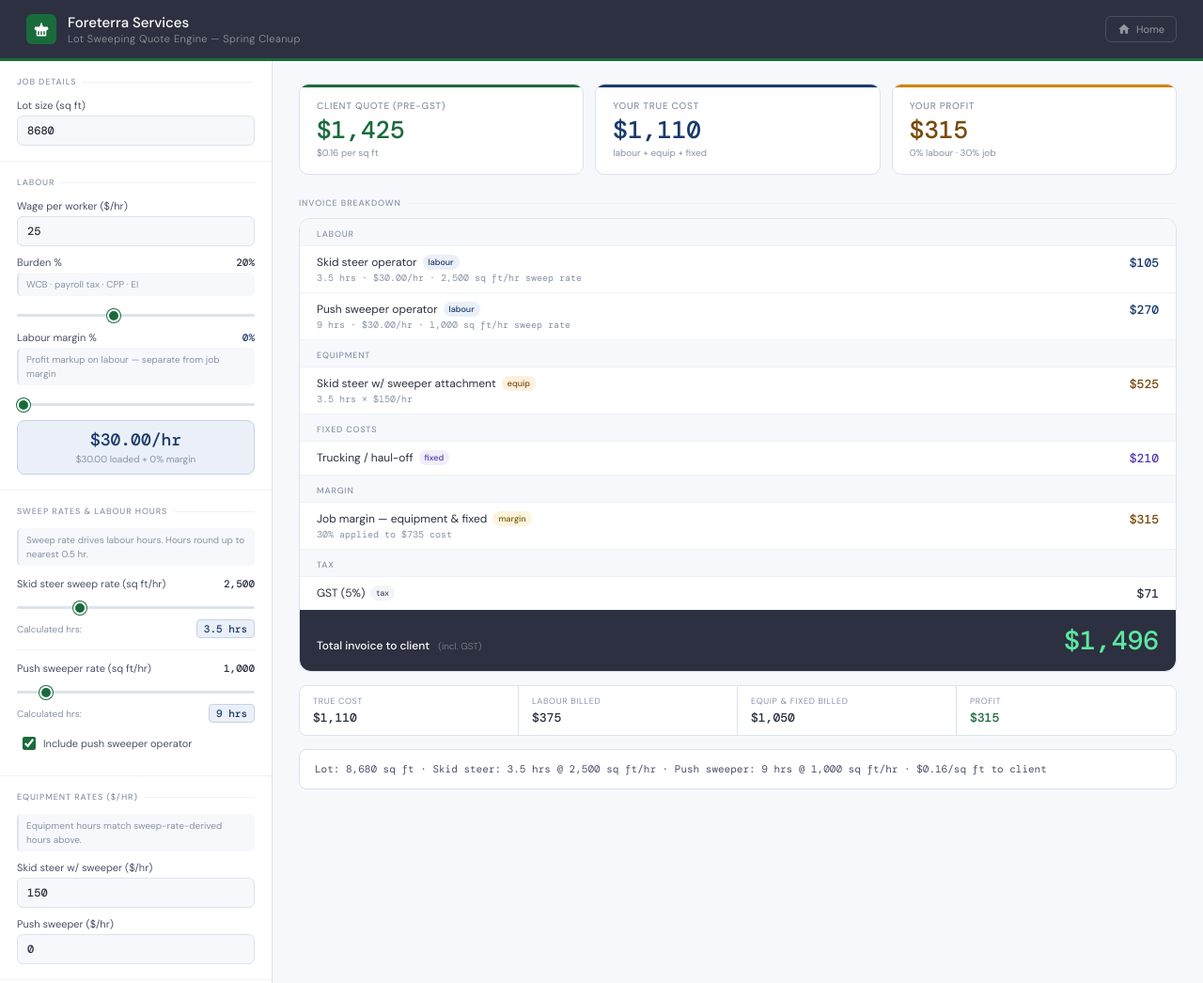
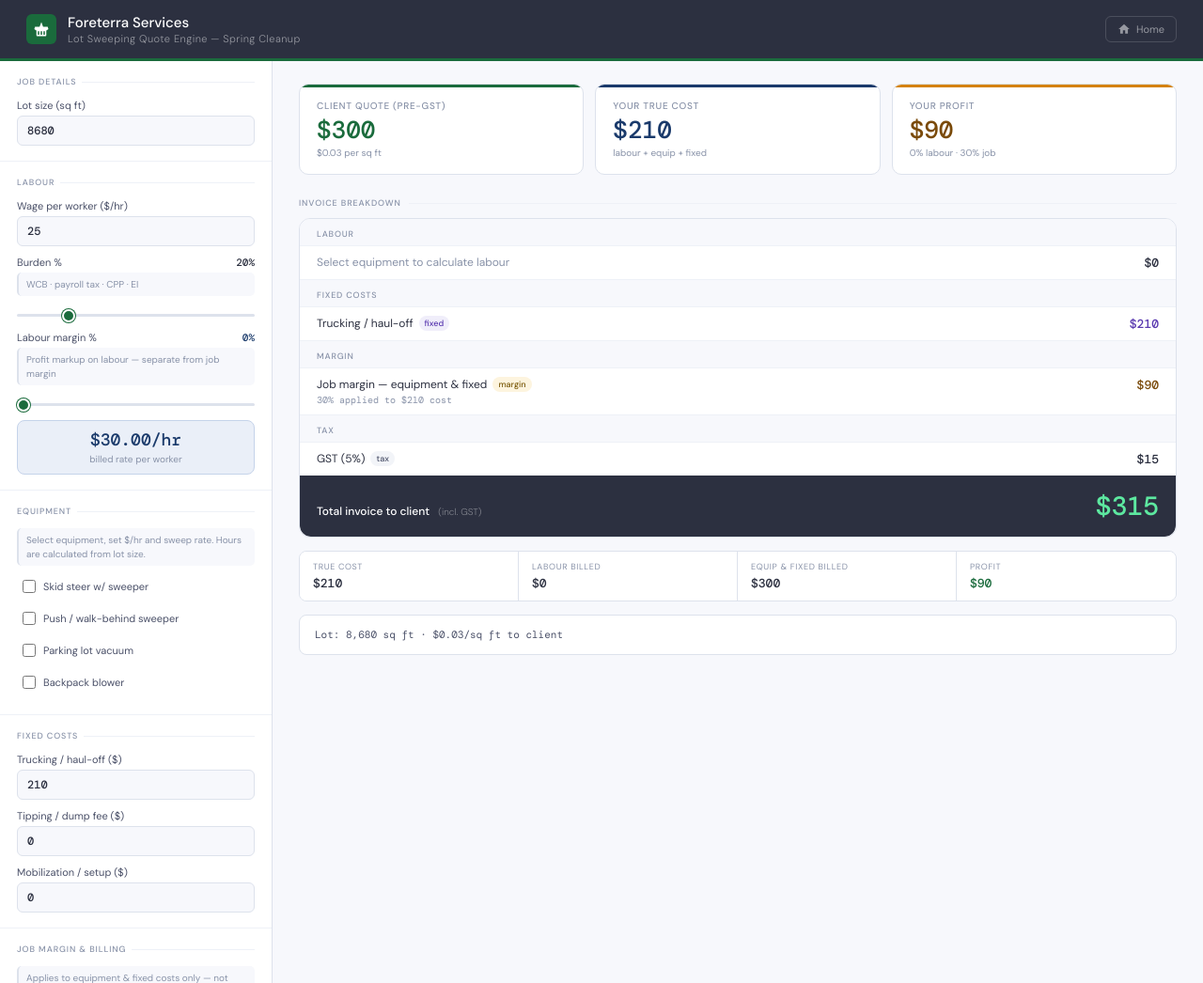
Before and after one commit to ForeterraServicesLtd/Sod-Calculator, a plain HTML site: page lot-sweeping/index.html in a window 1280 px wide. Shown: the top 1046 px of the page at 94% size. Drawn offline with nearby package versions, Linux system fonts and the light colour scheme.

Commit message:
Restructure lot sweeping: independent labour, equipment checkboxes with $/hr and sweep rate

```diff
--- a/lot-sweeping/index.html
+++ b/lot-sweeping/index.html
@@ -48,12 +48,12 @@
     <div class="sb-field">
       <div class="sb-label">Burden % <strong id="sb-burden-out">20%</strong></div>
       <div class="sb-note">WCB · payroll tax · CPP · EI</div>
-      <input type="range" id="sb-burden" min="0" max="50" step="1" value="20">
+      <input type="range" id="sb-burden" min="0" max="100" step="1" value="20">
     </div>
     <div class="sb-field">
       <div class="sb-label">Labour margin % <strong id="sb-labmargin-out" style="color:var(--blue);">0%</strong></div>
       <div class="sb-note">Profit markup on labour — separate from job margin</div>
-      <input type="range" id="sb-labmargin" min="0" max="60" step="1" value="0">
+      <input type="range" id="sb-labmargin" min="0" max="100" step="1" value="0">
     </div>
     <div class="crew-pill">
       <div class="crew-pill-rate" id="sb-crewrate">$—/hr</div>
@@ -62,42 +62,9 @@
   </div>
 
   <div class="sb-group">
-    <div class="sb-group-title">Sweep rates &amp; labour hours</div>
-    <div class="sb-note" style="margin-bottom:12px;">Sweep rate drives labour hours. Hours round up to nearest 0.5 hr.</div>
-
-    <div class="sb-field">
-      <div class="sb-label">Skid steer sweep rate (sq ft/hr) <strong id="sb-skid-rate-out">2,500</strong></div>
-      <input type="range" id="sb-skid-rate" min="0" max="10000" step="250" value="2500">
-      <div style="display:flex;justify-content:space-between;align-items:center;margin-top:6px;">
-        <span style="font-size:10px;color:var(--slate-light);">Calculated hrs:</span>
-        <span class="hrs-pill" id="skid-hrs-display">—</span>
-      </div>
-    </div>
-
-    <div style="border-top:0.5px solid var(--border-light);margin:12px 0;"></div>
-
-    <div class="sb-field">
-      <div class="sb-label">Push sweeper rate (sq ft/hr) <strong id="sb-push-rate-out">1,000</strong></div>
-      <input type="range" id="sb-push-rate" min="0" max="10000" step="250" value="1000">
-      <div style="display:flex;justify-content:space-between;align-items:center;margin-top:6px;">
-        <span style="font-size:10px;color:var(--slate-light);">Calculated hrs:</span>
-        <span class="hrs-pill" id="push-hrs-display">—</span>
-      </div>
-    </div>
-    <label class="phase-check" style="margin-top:6px;"><input type="checkbox" id="tog-push" checked> Include push sweeper operator</label>
-  </div>
-
-  <div class="sb-group">
-    <div class="sb-group-title">Equipment rates ($/hr)</div>
-    <div class="sb-note" style="margin-bottom:10px;">Equipment hours match sweep-rate-derived hours above.</div>
-    <div class="sb-field">
-      <div class="sb-label">Skid steer w/ sweeper ($/hr)</div>
-      <input class="sb-input" type="number" id="eq-skid-rate" value="150" min="0" step="5" placeholder="e.g. 150">
-    </div>
-    <div class="sb-field">
-      <div class="sb-label">Push sweeper ($/hr)</div>
-      <input class="sb-input" type="number" id="eq-push-rate" value="0" min="0" step="5" placeholder="0 if not used">
-    </div>
+    <div class="sb-group-title">Equipment</div>
+    <div class="sb-note" style="margin-bottom:10px;">Select equipment, set $/hr and sweep rate. Hours are calculated from lot size.</div>
+    <div id="equip-list"></div>
   </div>
 
   <div class="sb-group">
--- a/lot-sweeping/script.js
+++ b/lot-sweeping/script.js
@@ -5,13 +5,59 @@ const roundHalf = n => n > 0 ? Math.ceil(n * 2) / 2 : 0;
 const fmtHrs = h => {
   if (h === 0) return '0 hrs';
   if (h === 0.5) return '0.5 hr';
-  return h % 1 === 0 ? h + ' hrs' : h + ' hrs';
+  return h + ' hrs';
 };
 
+const EQUIPMENT = [
+  { id: 'eq-skid',   label: 'Skid steer w/ sweeper', defaultRate: 150, defaultSweep: 2500 },
+  { id: 'eq-push',   label: 'Push / walk-behind sweeper', defaultRate: 0, defaultSweep: 1000 },
+  { id: 'eq-vac',    label: 'Parking lot vacuum', defaultRate: 0, defaultSweep: 3000 },
+  { id: 'eq-blow',   label: 'Backpack blower', defaultRate: 0, defaultSweep: 2000 },
+];
+
+// Build equipment list
+const equipList = g('equip-list');
+EQUIPMENT.forEach(eq => {
+  const item = document.createElement('div');
+  item.className = 'sb-field';
+  item.innerHTML = `
+    <label class="phase-check">
+      <input type="checkbox" id="${eq.id}-tog">
+      ${eq.label}
+    </label>
+    <div id="${eq.id}-inputs" class="equip-inputs">
+      <div class="sb-field" style="margin-top:8px;">
+        <div class="sb-label">Rate ($/hr)</div>
+        <input class="sb-input" type="number" id="${eq.id}-rate" value="${eq.defaultRate}" min="0" step="5" placeholder="$/hr">
+      </div>
+      <div class="sb-field" style="margin-top:8px;">
+        <div class="sb-label">Sweep rate (sq ft/hr) <strong id="${eq.id}-sweep-out">${Number(eq.defaultSweep).toLocaleString()}</strong></div>
+        <input type="range" id="${eq.id}-sweep" min="250" max="10000" step="250" value="${eq.defaultSweep}">
+        <div style="display:flex;justify-content:space-between;align-items:center;margin-top:6px;">
+          <span style="font-size:10px;color:var(--slate-light);">Calculated hrs:</span>
+          <span class="hrs-pill" id="${eq.id}-hrs-display">—</span>
+        </div>
+      </div>
+    </div>`;
+  equipList.appendChild(item);
+
+  g(eq.id + '-tog').addEventListener('change', () => {
+    g(eq.id + '-inputs').classList.toggle('open', g(eq.id + '-tog').checked);
+    calc();
+  });
+  g(eq.id + '-rate').addEventListener('input', calc);
+
+  const sweepEl = g(eq.id + '-sweep');
+  const sweepOut = g(eq.id + '-sweep-out');
+  sweepEl.addEventListener('input', () => {
+    sweepOut.textContent = Number(sweepEl.value).toLocaleString();
+    calc();
+  });
+});
+
+// Slider bindings
 [['sb-burden','sb-burden-out', v => v+'%'],
  ['sb-labmargin','sb-labmargin-out', v => v+'%'],
- ['sb-skid-rate','sb-skid-rate-out', v => Number(v).toLocaleString()],
- ['sb-push-rate','sb-push-rate-out', v => Number(v).toLocaleString()],
  ['sb-margin','sb-margin-out', v => v+'%'],
  ['sb-disc','sb-disc-out', v => v+'%'],
 ].forEach(([id, outId, fn]) => {
@@ -20,58 +66,63 @@ const fmtHrs = h => {
   el.addEventListener('input', () => { if (out) out.textContent = fn(el.value); calc(); });
 });
 
-['sb-area','sb-wage','eq-skid-rate','eq-push-rate',
- 'sb-truck','sb-tip','sb-mob']
+['sb-area','sb-wage','sb-truck','sb-tip','sb-mob']
   .forEach(id => g(id).addEventListener('input', calc));
-['sb-gst','tog-push'].forEach(id => g(id).addEventListener('change', calc));
+['sb-gst'].forEach(id => g(id).addEventListener('change', calc));
 
 function calc() {
-  const area       = num('sb-area');
-  const wage       = num('sb-wage');
-  const burden     = num('sb-burden') / 100;
-  const labMarg    = num('sb-labmargin') / 100;
-  const skidRate   = num('sb-skid-rate');
-  const pushRate   = num('sb-push-rate');
-  const eqSkidRate = num('eq-skid-rate');
-  const eqPushRate = num('eq-push-rate');
-  const truck      = num('sb-truck');
-  const tip        = num('sb-tip');
-  const mob        = num('sb-mob');
-  const jobMarg    = num('sb-margin') / 100;
-  const disc       = num('sb-disc') / 100;
-  const gst        = g('sb-gst').checked;
-  const doPush     = g('tog-push').checked;
-
-  // Hours derived from sweep rate, rounded to nearest 0.5
-  const skidHrs = skidRate > 0 && area > 0 ? roundHalf(area / skidRate) : 0;
-  const pushHrs = doPush && pushRate > 0 && area > 0 ? roundHalf(area / pushRate) : 0;
-
-  // Update sidebar hour displays
-  g('skid-hrs-display').textContent = skidRate > 0 && area > 0 ? fmtHrs(skidHrs) : '—';
-  g('push-hrs-display').textContent = doPush && pushRate > 0 && area > 0 ? fmtHrs(pushHrs) : '—';
-
-  // Toggle push row opacity
-  const pushEl = g('sb-push-rate').closest('.sb-field');
-  if (pushEl) pushEl.style.opacity = doPush ? '1' : '0.4';
+  const area    = num('sb-area');
+  const wage    = num('sb-wage');
+  const burden  = num('sb-burden') / 100;
+  const labMarg = num('sb-labmargin') / 100;
+  const truck   = num('sb-truck');
+  const tip     = num('sb-tip');
+  const mob     = num('sb-mob');
+  const jobMarg = num('sb-margin') / 100;
+  const disc    = num('sb-disc') / 100;
+  const gst     = g('sb-gst').checked;
 
   const loadedWage = wage * (1 + burden);
   const billedRate = loadedWage * (1 + labMarg);
 
   g('sb-crewrate').textContent = '$' + billedRate.toFixed(2) + '/hr';
-  g('sb-crewrate-sub').textContent = '$' + loadedWage.toFixed(2) + ' loaded + ' + Math.round(labMarg * 100) + '% margin';
+  g('sb-crewrate-sub').textContent = 'billed rate per worker';
 
-  const skidLabCost = skidHrs * loadedWage;
-  const skidLabBill = skidHrs * billedRate;
-  const pushLabCost = pushHrs * loadedWage;
-  const pushLabBill = pushHrs * billedRate;
-  const totalLabCost   = skidLabCost + pushLabCost;
-  const totalLabBilled = skidLabBill + pushLabBill;
+  // Calculate equipment hours and costs
+  let totalLabCost = 0;
+  let totalLabBilled = 0;
+  let totalEquipCost = 0;
+  const activeEquip = [];
 
-  const eqSkidCost  = eqSkidRate * skidHrs;
-  const eqPushCost  = eqPushRate * pushHrs;
-  const fixedCost   = truck + tip + mob;
-  const equipAndFixed = eqSkidCost + eqPushCost + fixedCost;
-  const equipBilled   = jobMarg < 1 ? equipAndFixed / (1 - jobMarg) : equipAndFixed * 2;
+  EQUIPMENT.forEach(eq => {
+    const active = g(eq.id + '-tog').checked;
+    const eqRate = num(eq.id + '-rate');
+    const sweepRate = num(eq.id + '-sweep');
+    const hrs = active && sweepRate > 0 && area > 0 ? roundHalf(area / sweepRate) : 0;
+
+    // Update hours display
+    g(eq.id + '-hrs-display').textContent = active && sweepRate > 0 && area > 0 ? fmtHrs(hrs) : '—';
+
+    if (active && hrs > 0) {
+      const labCost = hrs * loadedWage;
+      const labBill = hrs * billedRate;
+      const eqCost = eqRate * hrs;
+
+      totalLabCost += labCost;
+      totalLabBilled += labBill;
+      totalEquipCost += eqCost;
+
+      activeEquip.push({
+        label: eq.label,
+        hrs, eqRate, eqCost,
+        sweepRate, labBill, labCost
+      });
+    }
+  });
+
+  const fixedCost = truck + tip + mob;
+  const equipAndFixed = totalEquipCost + fixedCost;
+  const equipBilled = jobMarg < 1 ? equipAndFixed / (1 - jobMarg) : equipAndFixed * 2;
 
   const subtotal    = totalLabBilled + equipBilled;
   const afterDisc   = subtotal * (1 - disc);
@@ -97,49 +148,37 @@ function calc() {
 
   // Labour
   html += `<div class="invoice-section-head">Labour</div>`;
-  if (skidHrs > 0) {
+  if (activeEquip.length > 0) {
+    activeEquip.forEach(e => {
       html += `<div class="q-line">
         <div class="q-line-left">
-        <div class="q-line-label">Skid steer operator <span class="chip chip-labour">labour</span></div>
-        <div class="q-line-sub">${fmtHrs(skidHrs)} · $${billedRate.toFixed(2)}/hr · ${Number(skidRate).toLocaleString()} sq ft/hr sweep rate</div>
+          <div class="q-line-label">${e.label} operator <span class="chip chip-labour">labour</span></div>
+          <div class="q-line-sub">${fmtHrs(e.hrs)} · $${billedRate.toFixed(2)}/hr · ${Number(e.sweepRate).toLocaleString()} sq ft/hr</div>
         </div>
-      <div class="q-line-val" style="color:var(--blue);">${fmt(skidLabBill)}</div>
+        <div class="q-line-val" style="color:var(--blue);">${fmt(e.labBill)}</div>
       </div>`;
-  }
-  if (doPush && pushHrs > 0) {
+    });
+  } else {
     html += `<div class="q-line">
-      <div class="q-line-left">
-        <div class="q-line-label">Push sweeper operator <span class="chip chip-labour">labour</span></div>
-        <div class="q-line-sub">${fmtHrs(pushHrs)} · $${billedRate.toFixed(2)}/hr · ${Number(pushRate).toLocaleString()} sq ft/hr sweep rate</div>
-      </div>
-      <div class="q-line-val" style="color:var(--blue);">${fmt(pushLabBill)}</div>
-    </div>`;
-  }
-  if (skidHrs === 0 && pushHrs === 0) {
-    html += `<div class="q-line">
-      <div class="q-line-left"><div class="q-line-label" style="color:var(--slate-light);">Set lot size and sweep rate to calculate labour</div></div>
+      <div class="q-line-left"><div class="q-line-label" style="color:var(--slate-light);">Select equipment to calculate labour</div></div>
       <div class="q-line-val">$0</div>
     </div>`;
   }
 
   // Equipment
-  const hasEquip = eqSkidCost > 0 || eqPushCost > 0;
-  if (hasEquip) {
+  if (totalEquipCost > 0) {
     html += `<div class="invoice-section-head">Equipment</div>`;
-    if (eqSkidCost > 0) html += `<div class="q-line">
+    activeEquip.forEach(e => {
+      if (e.eqCost > 0) {
+        html += `<div class="q-line">
           <div class="q-line-left">
-        <div class="q-line-label">Skid steer w/ sweeper attachment <span class="chip chip-equip">equip</span></div>
-        <div class="q-line-sub">${fmtHrs(skidHrs)} × $${eqSkidRate}/hr</div>
+            <div class="q-line-label">${e.label} <span class="chip chip-equip">equip</span></div>
+            <div class="q-line-sub">${fmtHrs(e.hrs)} × $${e.eqRate}/hr</div>
           </div>
-      <div class="q-line-val" style="color:var(--amber);">${fmt(eqSkidCost)}</div>
+          <div class="q-line-val" style="color:var(--amber);">${fmt(e.eqCost)}</div>
         </div>`;
-    if (doPush && eqPushCost > 0) html += `<div class="q-line">
-      <div class="q-line-left">
-        <div class="q-line-label">Push / walk-behind sweeper <span class="chip chip-equip">equip</span></div>
-        <div class="q-line-sub">${fmtHrs(pushHrs)} × $${eqPushRate}/hr</div>
-      </div>
-      <div class="q-line-val" style="color:var(--amber);">${fmt(eqPushCost)}</div>
-    </div>`;
+      }
+    });
   }
 
   // Fixed
@@ -191,11 +230,12 @@ function calc() {
 
   g('q-invoice-body').innerHTML = html;
 
+  const totalHrs = activeEquip.reduce((sum, e) => sum + e.hrs, 0);
   g('time-bar').textContent =
     `Lot: ${area > 0 ? Number(area).toLocaleString() : '—'} sq ft  ·  ` +
-    `Skid steer: ${fmtHrs(skidHrs)} @ ${Number(skidRate).toLocaleString()} sq ft/hr` +
-    (doPush ? `  ·  Push sweeper: ${fmtHrs(pushHrs)} @ ${Number(pushRate).toLocaleString()} sq ft/hr` : '') +
-    `  ·  $${area > 0 ? perSqft.toFixed(2) : '—'}/sq ft to client`;
+    activeEquip.map(e => `${e.label}: ${fmtHrs(e.hrs)} @ ${Number(e.sweepRate).toLocaleString()} sq ft/hr`).join('  ·  ') +
+    (activeEquip.length > 0 ? '  ·  ' : '') +
+    `$${area > 0 ? perSqft.toFixed(2) : '—'}/sq ft to client`;
 }
 
 calc();
--- a/lot-sweeping/styles.css
+++ b/lot-sweeping/styles.css
@@ -91,3 +91,7 @@ input[type="range"]::-moz-range-thumb { width: 14px; height: 14px; border-radius
 .time-bar { background: white; border: 1px solid var(--border); border-radius: 8px; padding: 11px 16px; font-size: 11px; color: var(--slate-mid); font-family: var(--mono); line-height: 1.7; }
 .q-line.disc .q-line-label { color: var(--red); }
 .q-line.disc .q-line-val   { color: var(--red); }
+
+/* Equipment expandable inputs */
+.equip-inputs { display: none; padding: 4px 0 8px 22px; }
+.equip-inputs.open { display: block; }
```
Lines whose indentation alone changed are shown as unchanged.
